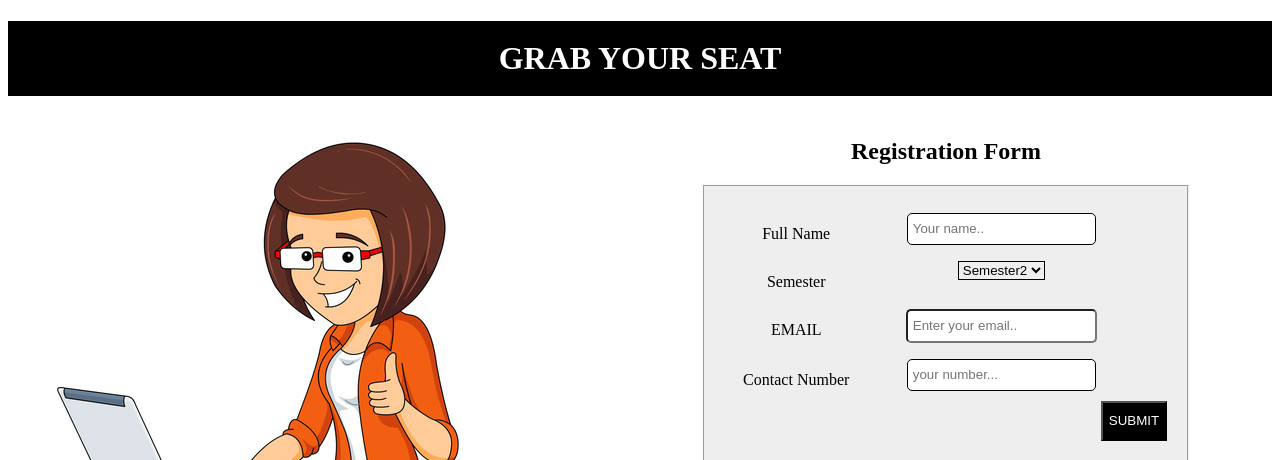
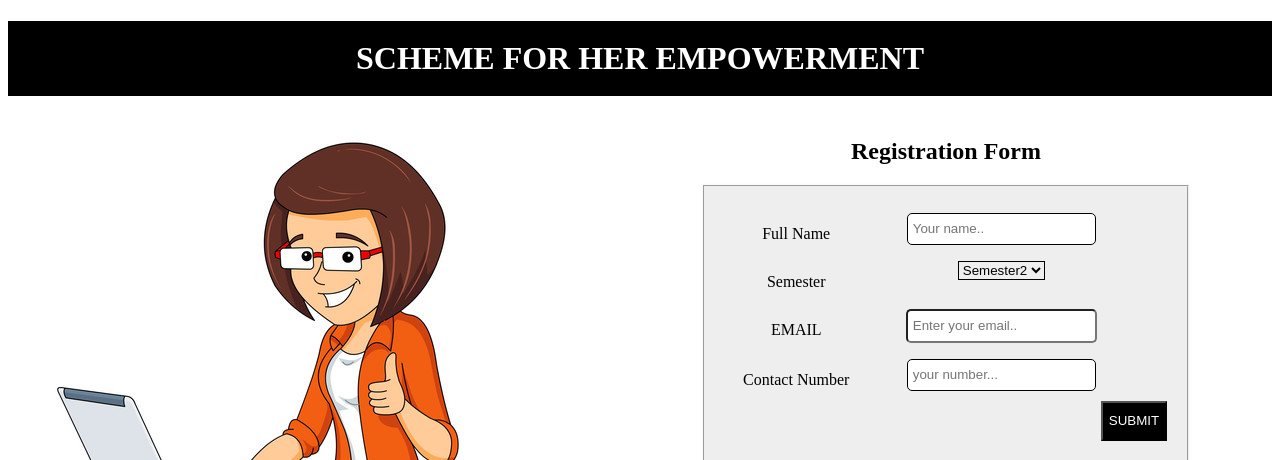
Before and after one commit to divyap99/web_2, a plain HTML site: page index.html in a window 1280 px wide. Shown: the top 460 px of the page. Drawn offline with Linux system fonts and the light colour scheme.

Commit message:
Update index.html

```diff
--- a/index.html
+++ b/index.html
@@ -7,7 +7,7 @@
 
     <body>
         <header>
-            <h1>GRAB YOUR SEAT</h1>
+            <h1>SCHEME FOR HER EMPOWERMENT</h1>
         </header>
         <section id="reg" >
             <div class="details">
```
